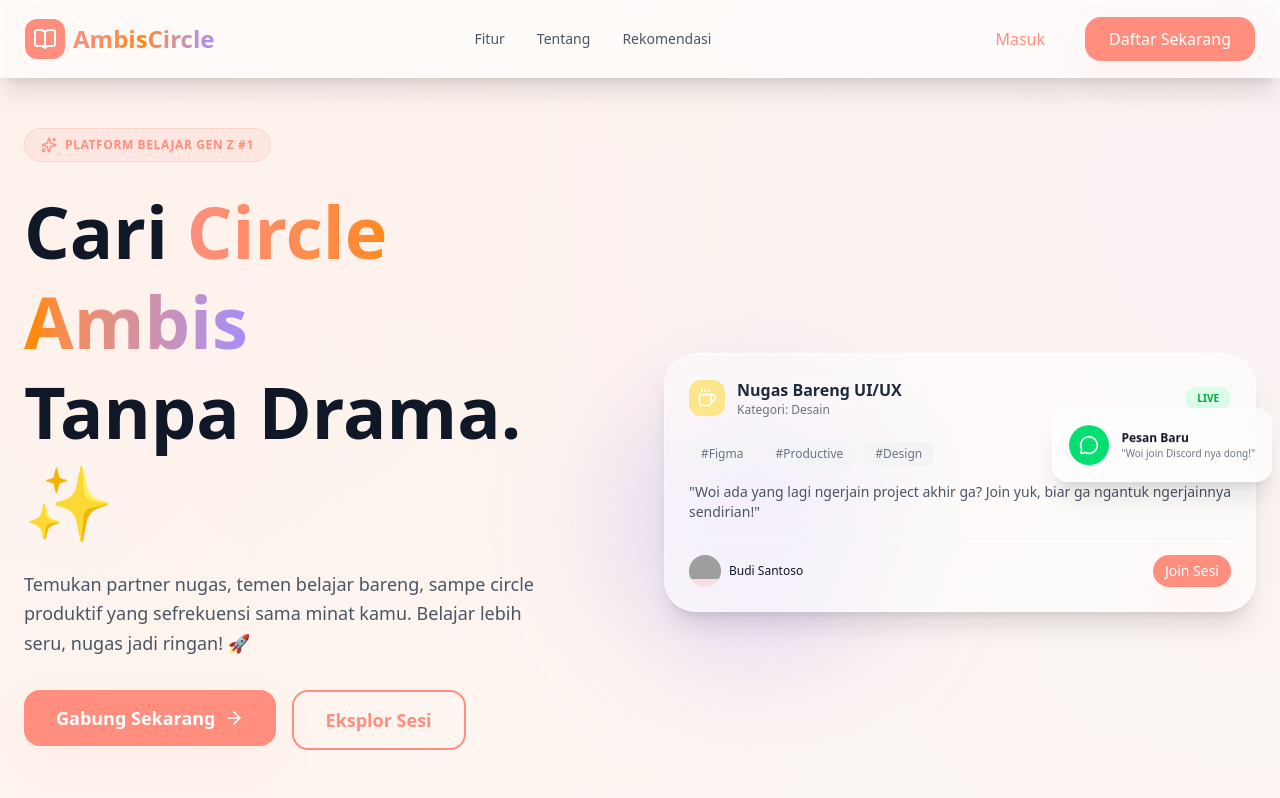
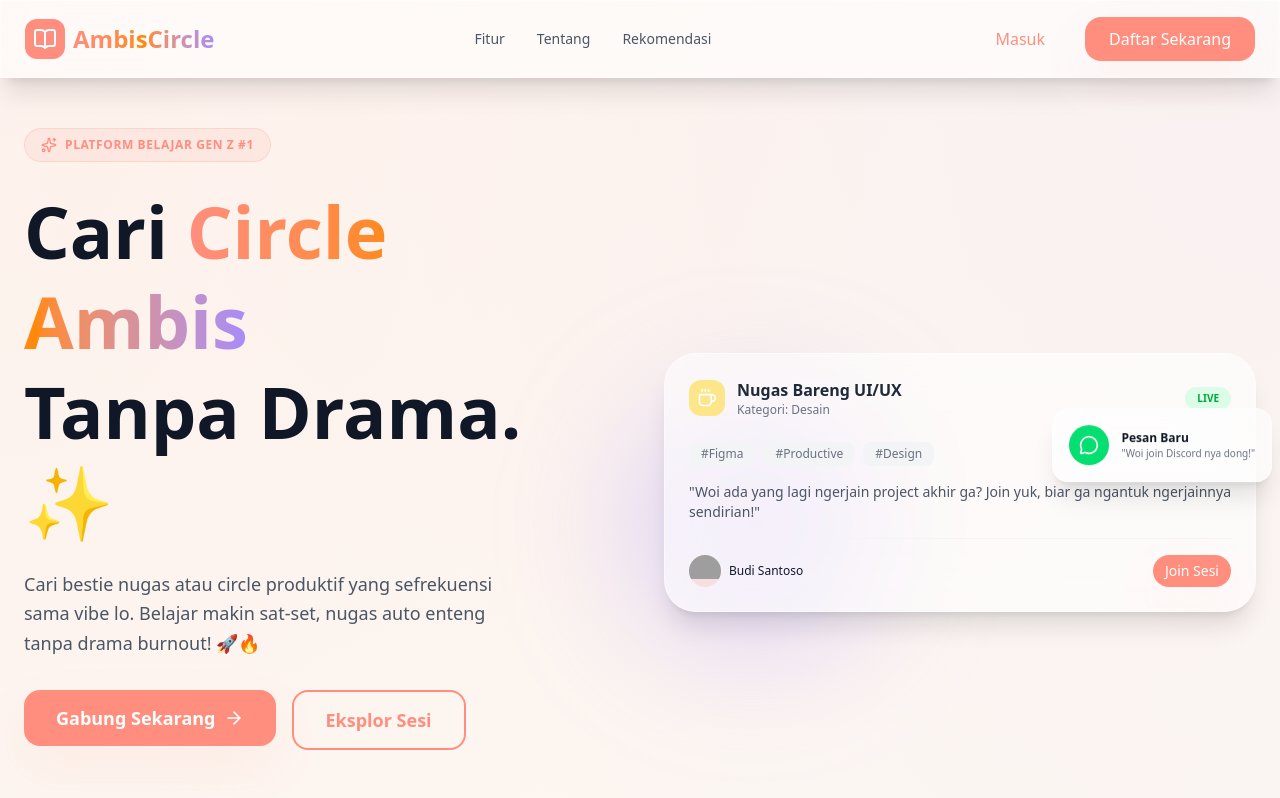
Before and after one commit to fahifah2106-boop/ambis-circle, a Next.js app: page / in a window 1280 px wide. Shown: the top 798 px of the page. Built offline with nearby package versions, Linux system fonts and the light colour scheme; grey boxes are pictures that could not be loaded.

Commit message:
Fix navbar and gen z text

```diff
--- a/src/app/page.tsx
+++ b/src/app/page.tsx
@@ -96,7 +96,7 @@ export default function Home() {
               Tanpa Drama. ✨
             </h1>
             <p className="text-lg text-gray-600 mb-8 max-w-lg leading-relaxed">
-              Temukan partner nugas, temen belajar bareng, sampe circle produktif yang sefrekuensi sama minat kamu. Belajar lebih seru, nugas jadi ringan! 🚀
+              Cari bestie nugas atau circle produktif yang sefrekuensi sama vibe lo. Belajar makin sat-set, nugas auto enteng tanpa drama burnout! 🚀🔥
             </p>
             <div className="flex flex-col sm:flex-row gap-4">
               <Link href="/register">
```
